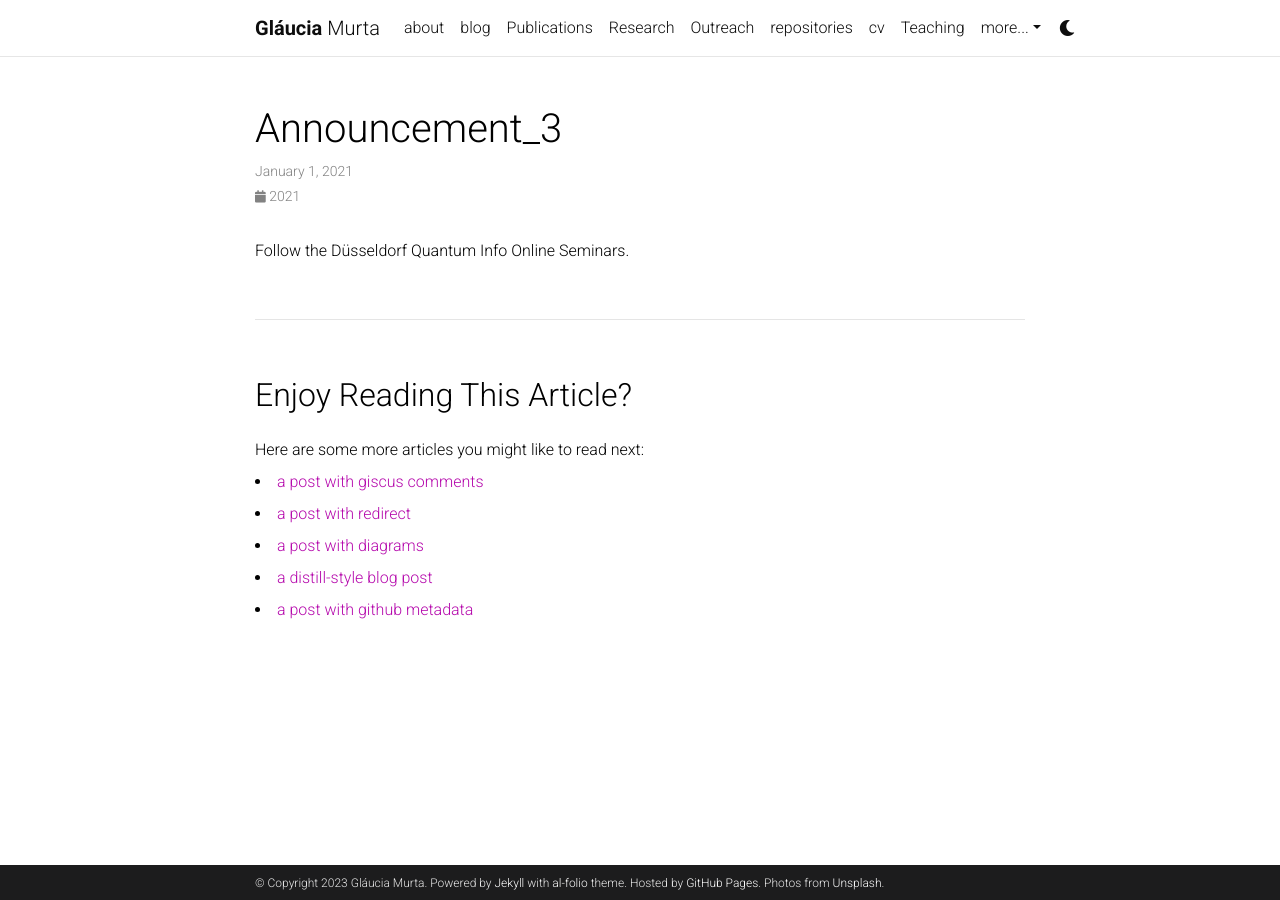
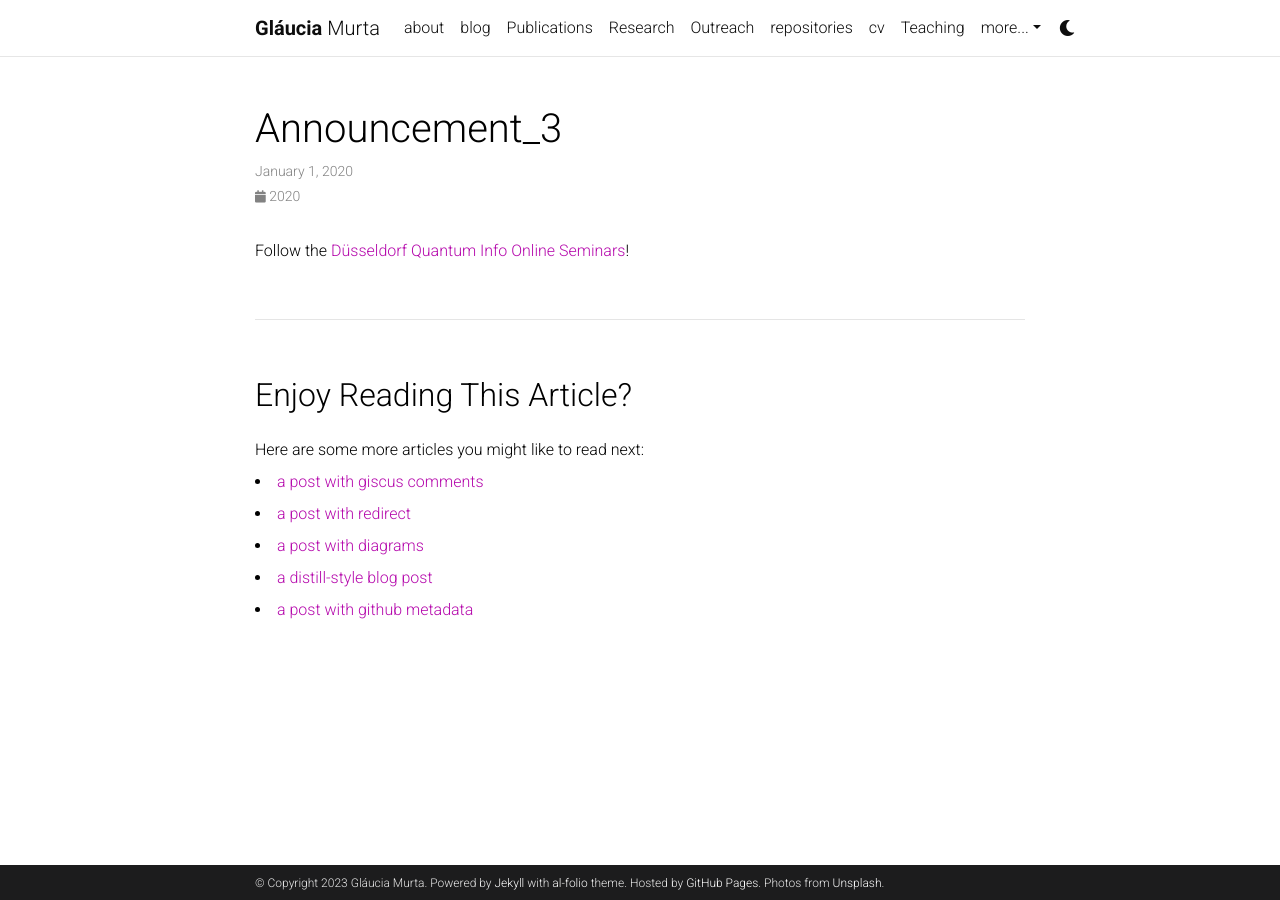
Before and after one commit to glauciamg/glauciamg.github.io, a Jekyll site: the page built from _news/announcement_3.md, in a window 1280 px wide. Built offline with Jekyll 4.4.1, drawn with Linux system fonts in a browser that asks for light colours; comment, search, counter and statistics services are not loaded; a style sheet for code colours, icons or effects is not loaded.

Commit message:
Update announcement_3.md

```diff
--- a/_news/announcement_3.md
+++ b/_news/announcement_3.md
@@ -1,7 +1,7 @@
 ---
 layout: post
-date: 2021-01-01 15:59:00-0400
+date: 2020-01-01 15:59:00-0400
 inline: true
 ---
 
-Follow the D&uuml;sseldorf Quantum Info Online Seminars.
+Follow the <a href="https://www.tp3.hhu.de/duesseldorf-quantum-info-online-seminars">D&uuml;sseldorf Quantum Info Online Seminars</a>!
```
